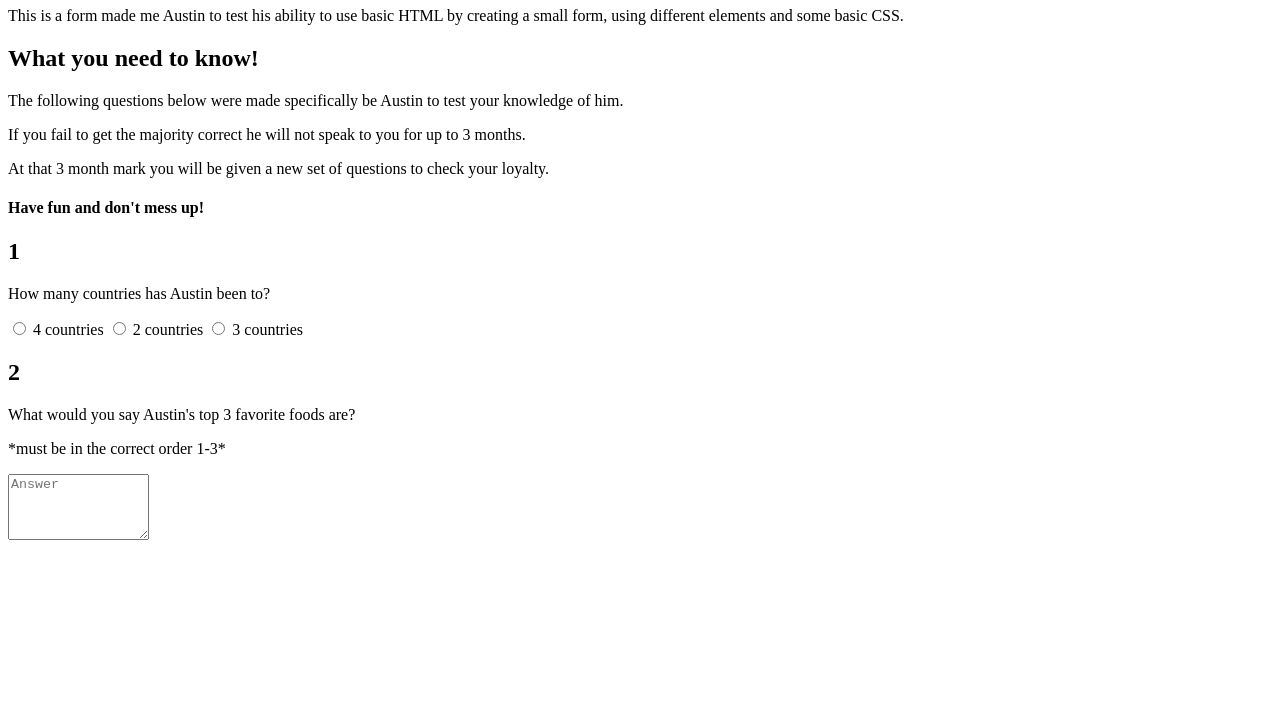
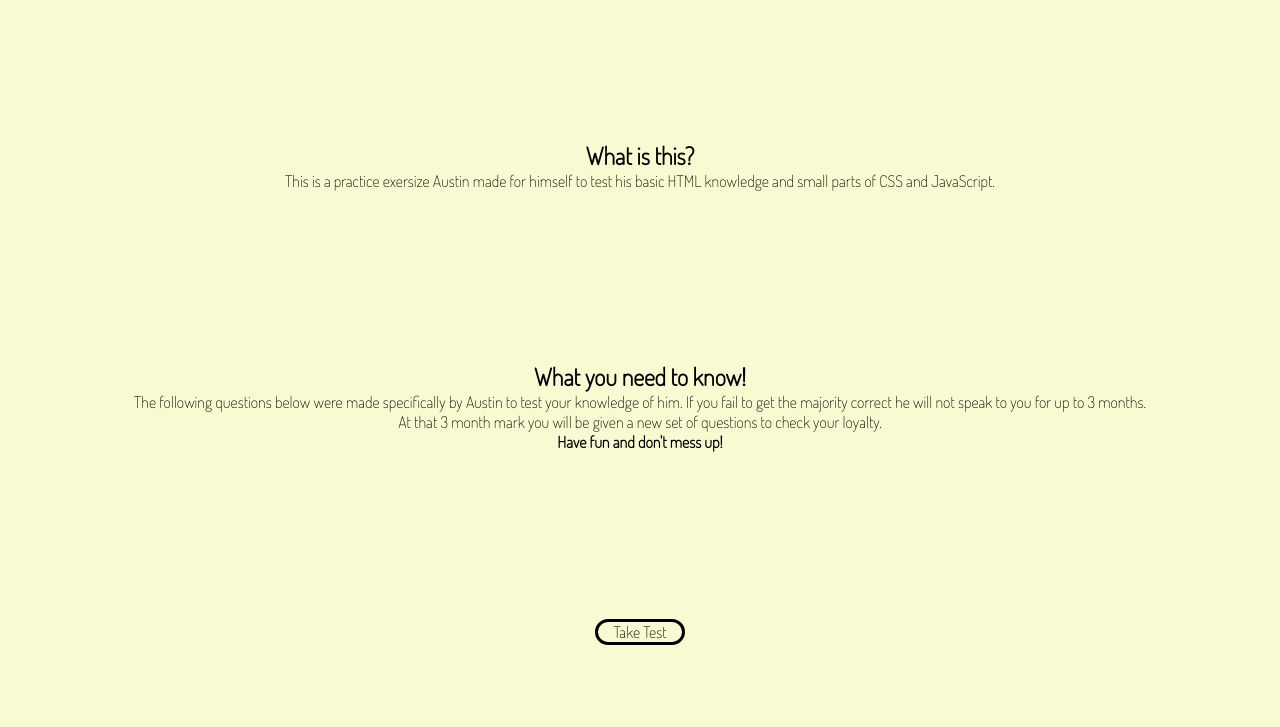
Before and after one commit to AustinFrancis01/Austins-first-repo, a plain HTML site: page firstRepo/index.html in a window 1280 px wide. Shown: the part 73-800 px from the top of the page. Drawn offline with Linux system fonts and the light colour scheme.

Commit message:
Update v2
Form for my wife

```diff
--- a/firstRepo/index.html
+++ b/firstRepo/index.html
@@ -5,32 +5,31 @@
     <meta name="viewport" content="width=device-width, initial-scale=1.0">
     <title>Form</title>
     <link rel="stylesheet" href="styles.css">
+    <!-- fonts -->
+    <link rel="preconnect" href="https://fonts.googleapis.com">
+    <link rel="preconnect" href="https://fonts.gstatic.com" crossorigin>
+    <link href="https://fonts.googleapis.com/css2?family=Dosis:wght@200&display=swap" rel="stylesheet">
 </head>
 <body>
+    <div class="container">
 
-    <h1>What is this?</h1>
-    <p>This is a form made me Austin to test his ability to use basic HTML by creating a small form, using different elements and some basic CSS.</p>
+        <div class="intro">
+            <h2>What is this?</h2>
+            <p>This is a practice exersize Austin made for himself to test his basic HTML knowledge and small parts of CSS and JavaScript.</p>
+        </div>
+        <div class="intro2">
+            <h2>What you need to know!</h2>
+            <If>The following questions below were made specifically by Austin to test your knowledge of him. If you fail to get the majority correct he will not speak to you for up to 3 months.</p>
+            <p>At that 3 month mark you will be given a new set of questions to check your loyalty.</p>
+            <h4>Have fun and don't mess up!</h4>
+        </div>
 
-    <h2>What you need to know!</h2>
-    <p>The following questions below were made specifically be Austin to test your knowledge of him. </p>
-    <p>If you fail to get the majority correct he will not speak to you for up to 3 months.</p>
-    <p>At that 3 month mark you will be given a new set of questions to check your loyalty.</p>
-    <h4>Have fun and don't mess up!</h4>
 
-<h2>1</h2>
-<p>How many countries has Austin been to?</p>
-<form action="https://formspree.io/f/{form_id}" method="post">
-    <input type="radio" id="4-count" name="number-of-countries" value="4">
-    <label for="4-count">4 countries</label>
-    <input type="radio" id="2-count" name="number-of-countries" value="2">
-    <label for="2-count">2 countries</label>
-    <input type="radio" id="3-count" name="number-of-countries" value="3">
-    <label for="3-count">3 countries</label>
-</form>
-<h2>2</h2>
-<p>What would you say Austin's top 3 favorite foods are?</p>
-<p>*must be in the correct order 1-3*</p>
-<textarea name="Answer" id="" cols="15" rows="4" placeholder="Answer"></textarea>
+        <div class="bttn">
+            <a href="test.html">Take Test</a>
+        </div>
+    </div>
+
 
 </body>
 </html>
--- a/firstRepo/styles.css
+++ b/firstRepo/styles.css
@@ -0,0 +1,50 @@
+* {
+    padding: 0px;
+    margin: 0px;
+    font-family: 'Dosis', sans-serif;
+
+}
+
+.container{
+    max-width: 100%;
+    min-height: 100vh;
+    display: flex;
+    flex-wrap: wrap;
+    justify-content: center;
+    align-items: center;
+    background-color: lightgoldenrodyellow;
+
+}
+
+.container .intro {
+    text-align: center;
+    min-width: 51%;
+    margin-top: 10%;
+}
+
+.container .intro2 {
+    text-align: center;
+    min-width: 51%;
+    /* margin-top: 10%; */
+}
+
+
+
+.container .bttn{
+    /* border: solid; */
+    min-width: 100%;
+    max-height: 30px;
+    min-height: 20px;
+    text-align: center;
+
+}
+.container .bttn a{
+    border: solid black;
+    border-radius: 60px;
+    padding-left: 15px;
+    padding-right: 15px;
+    text-decoration: none;
+    color: black;
+
+
+}
--- /dev/null
+++ b/firstRepo/test-styles.css
@@ -0,0 +1,70 @@
+*{
+    padding: 0px;
+    margin: 0px;
+    font-family: 'Dosis', sans-serif;
+}
+
+.container {
+    max-width: 100%;
+    height: 100vh;
+    display: flex;
+    justify-content: center;
+    align-items: center;
+    background-color: lightgoldenrodyellow;
+
+}
+
+.container .form{
+    max-width: 100%;
+    min-width: 100%;
+    height: 100vh;
+    display: flex;
+    flex-wrap: wrap;
+    justify-content: center;
+    align-items: center;
+    background-color: lightgoldenrodyellow;
+}
+
+.container .form h1{
+    width: 100%;
+    text-align: center;
+}
+
+.container .form input {
+    display: flex;
+    height: 30px;
+    width: 175px;
+    text-align: center;
+    border-radius: 60px;
+    background-color: #fafad2;
+    margin-bottom: 50px;
+    padding: 0 70px;
+    /* font-size: 1.3rem; */
+}
+
+.submit{
+    /* border: solid; */
+    max-width: 100%;
+    min-width: 100%;
+    margin-top: 20px;
+    display: flex;
+    flex-wrap: wrap;
+    justify-content: center;
+    align-items: center;
+    background-color: lightgoldenrodyellow;
+    text-align: center;
+
+
+
+}
+
+
+
+button{
+    font-size: 30px;
+    padding: 10px 30px;
+    border: 0px;
+    border-radius: 60px;
+    background-color: #BE6E46;
+    color: #fafad2;
+}
```
Also changed, not shown: firstRepo/test.html (added, +50 -0 lines), 1 other file.
